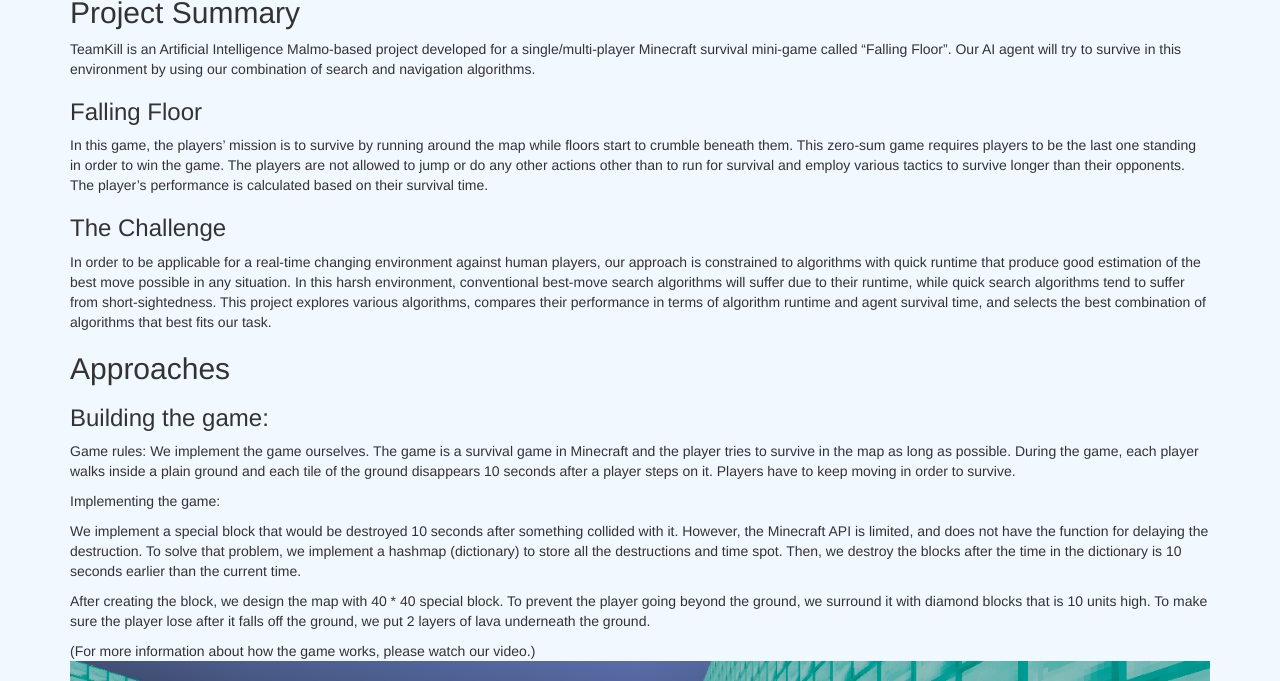
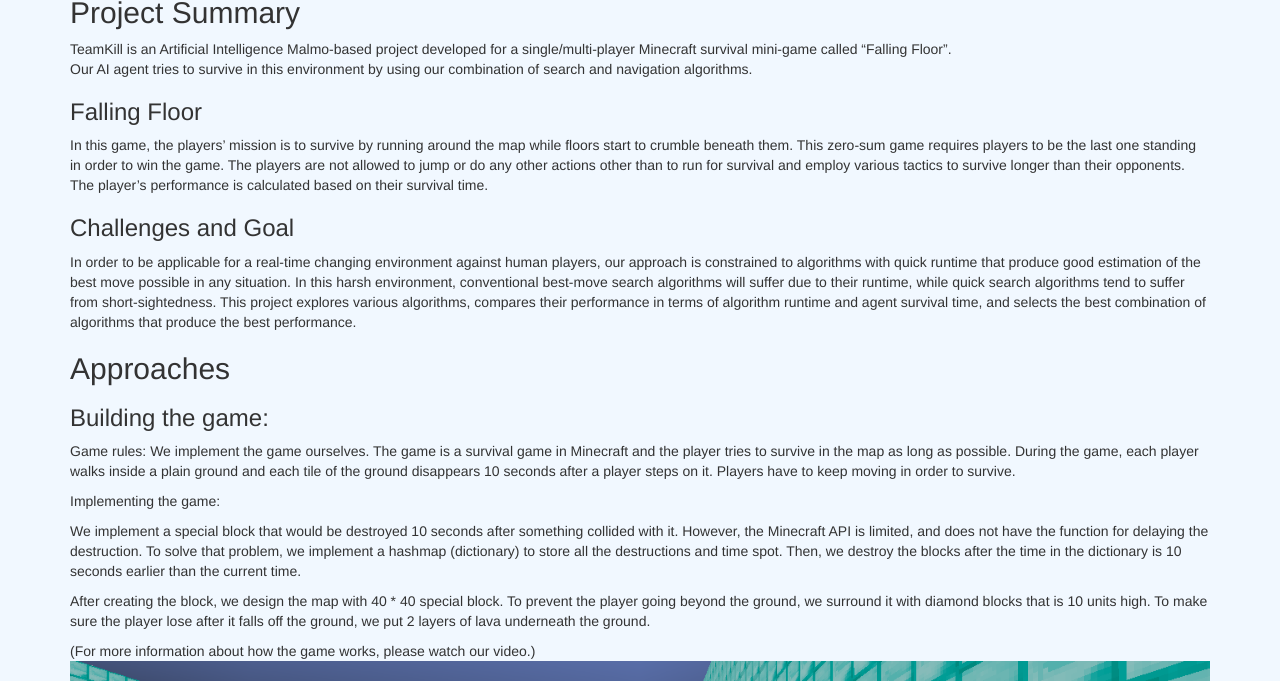
Before and after one commit to zhuohan/teamKill, a Jekyll site: the page built from docs/final.md, in a window 1280 px wide and 900 px high, scrolled down 321 px, cut to the strip 219-900 px from the top of the window. Built offline with Jekyll 4.4.1, drawn with Linux system fonts in a browser that asks for light colours.

Commit message:
project summary - final report

```diff
--- a/docs/final.md
+++ b/docs/final.md
@@ -9,12 +9,12 @@
 
 ## Project Summary
 
-TeamKill is an Artificial Intelligence Malmo-based project developed for a single/multi-player Minecraft survival mini-game called “Falling Floor”. Our AI agent will try to survive in this environment by using our combination of search and navigation algorithms.
+TeamKill is an Artificial Intelligence Malmo-based project developed for a single/multi-player Minecraft survival mini-game called “Falling Floor”.<br>
+Our AI agent tries to survive in this environment by using our combination of search and navigation algorithms.
 ### Falling Floor
 In this game, the players’ mission is to survive by running around the map while floors start to crumble beneath them. This zero-sum game requires players to be the last one standing in order to win the game. The players are not allowed to jump or do any other actions other than to run for survival and employ various tactics to survive longer than their opponents. The player's performance is calculated based on their survival time.
-### The Challenge
-In order to be applicable for a real-time changing environment against human players, our approach is constrained to algorithms with quick runtime that produce good estimation of the best move possible in any situation. In this harsh environment, conventional best-move search algorithms will suffer due to their runtime, while quick search algorithms tend to suffer from short-sightedness. This project explores various algorithms, compares their performance in terms of algorithm runtime and agent survival time, and selects the best combination of algorithms that best fits our task.
-
+### Challenges and Goal
+In order to be applicable for a real-time changing environment against human players, our approach is constrained to algorithms with quick runtime that produce good estimation of the best move possible in any situation. In this harsh environment, conventional best-move search algorithms will suffer due to their runtime, while quick search algorithms tend to suffer from short-sightedness. This project explores various algorithms, compares their performance in terms of algorithm runtime and agent survival time, and selects the best combination of algorithms that produce the best performance.
 
 ## Approaches
 
```
